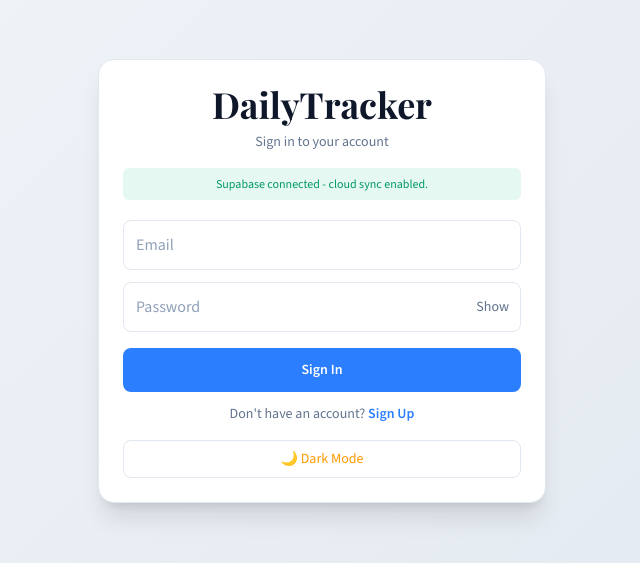
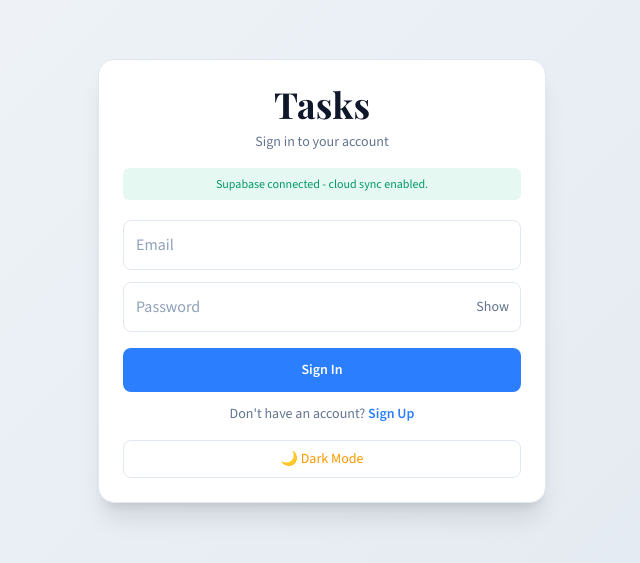
Before and after one commit to itsChethan283/task-app, a Next.js app: page /login in a window 1280 px wide. Shown: the part 119-682 px from the top of the page, without its empty margins (318-958 px from the left). Built offline with nearby package versions, Linux system fonts and the light colour scheme; no server answers; a web font is replaced by a local one.

Commit message:
changed name

```diff
--- a/src/app/login/page.tsx
+++ b/src/app/login/page.tsx
@@ -115,7 +115,7 @@ export default function LoginPage() {
   return (
     <main className="flex min-h-screen items-center justify-center px-4 py-10">
       <section className={`w-full max-w-md rounded-2xl border p-6 shadow-xl ${cardClass}`}>
-        <h1 className="header-title text-center text-4xl font-bold">DailyTracker</h1>
+        <h1 className="header-title text-center text-4xl font-bold">Tasks</h1>
         <p className={`mt-2 text-center text-sm ${mutedText}`}>
           {isSignUp ? "Create an account" : "Sign in to your account"}
         </p>
```
